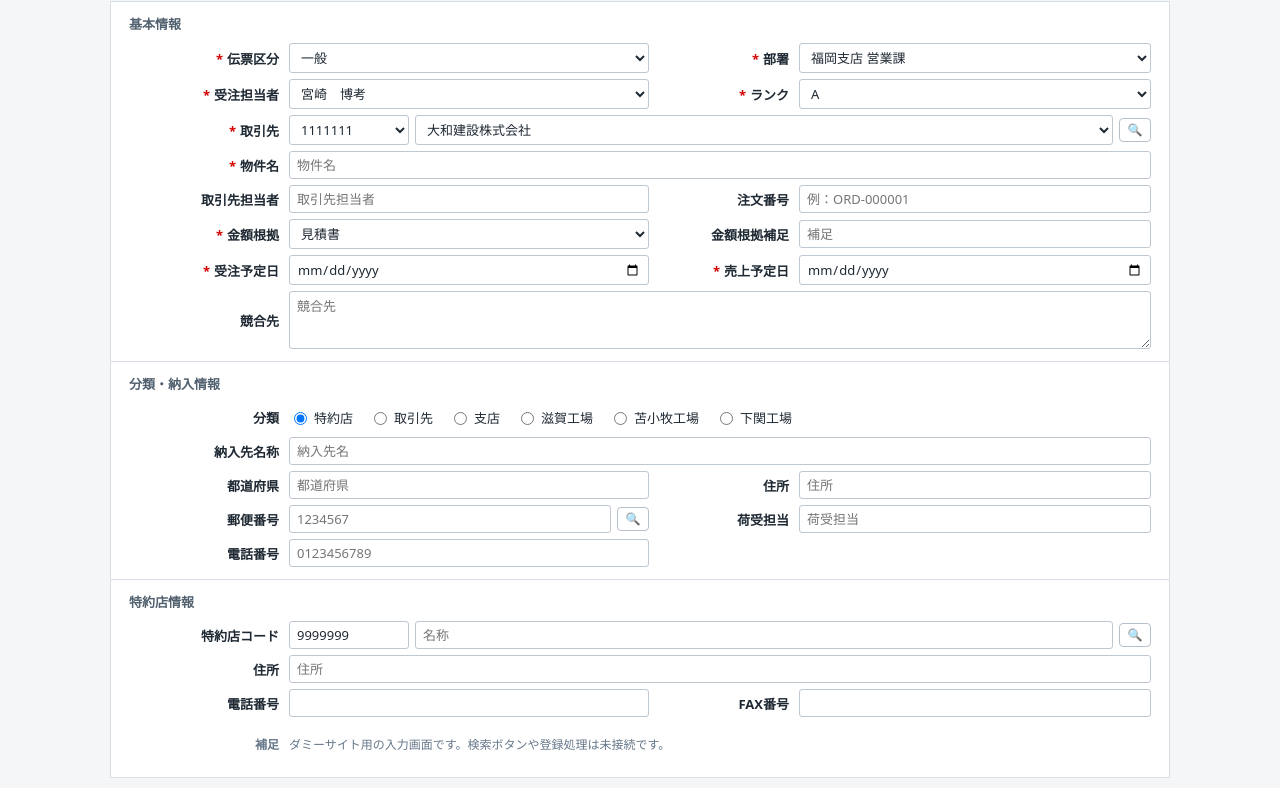
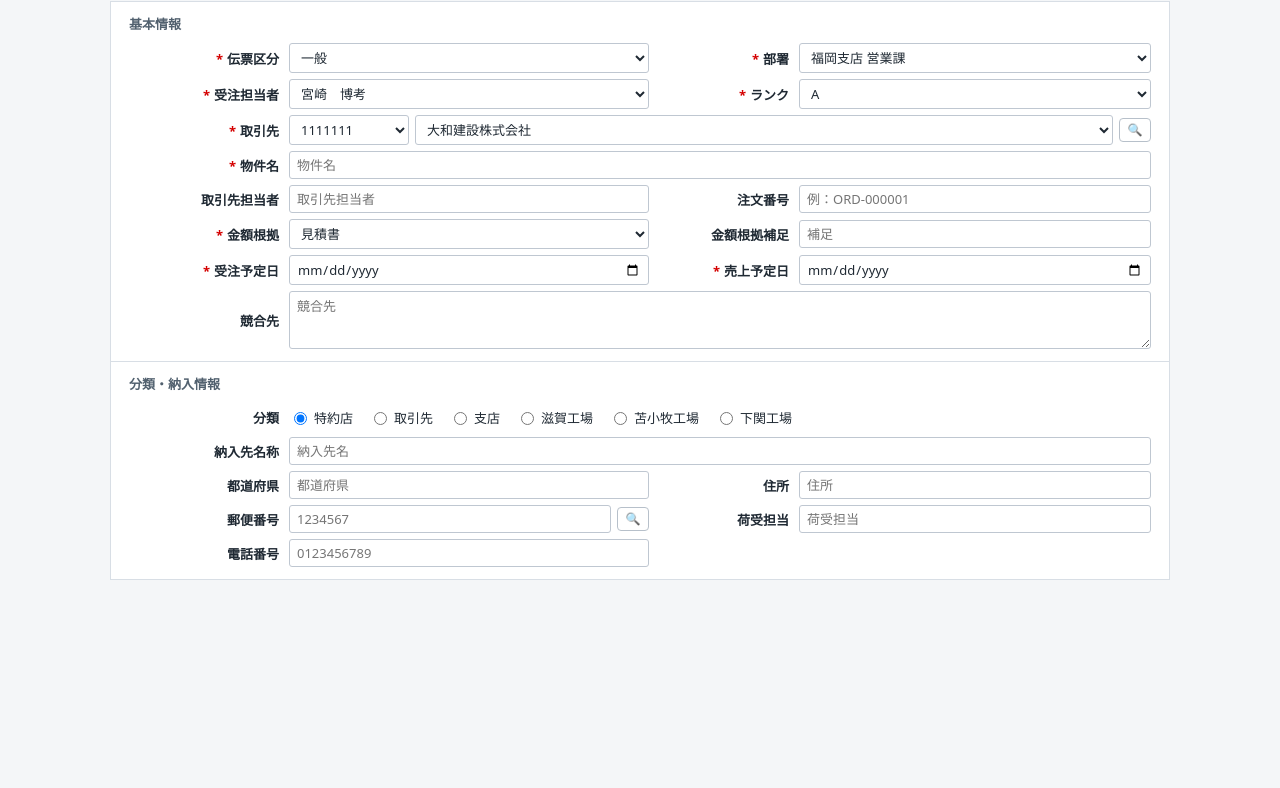
Before and after one commit to ghatake2026/sales-dummy, a website: page index.html in a window 1280 px wide. Shown: the part 66-854 px from the top of the page. After the commit the page ends 800 px from the top, so only its background shows below. Drawn offline with Linux system fonts and the light colour scheme.

Commit message:
Remove partner information fields

```diff
--- a/index.html
+++ b/index.html
@@ -355,29 +355,6 @@
         </div>
       </section>
 
-      <section class="section">
-        <p class="section-title">特約店情報</p>
-        <div class="form-grid">
-          <label for="partnerCode">特約店コード</label>
-          <div class="inline wide">
-            <input id="partnerCode" name="partnerCode" class="code" type="text" value="9999999">
-            <input id="partnerName" name="partnerName" type="text" placeholder="名称">
-            <button type="button" class="lookup" aria-label="特約店検索">🔍</button>
-          </div>
-
-          <label for="partnerAddress">住所</label>
-          <input id="partnerAddress" name="partnerAddress" class="wide" type="text" placeholder="住所">
-
-          <label for="partnerPhone">電話番号</label>
-          <input id="partnerPhone" name="partnerPhone" type="text">
-
-          <label for="partnerFax">FAX番号</label>
-          <input id="partnerFax" name="partnerFax" type="text">
-
-          <label class="hint">補足</label>
-          <p class="hint wide">ダミーサイト用の入力画面です。検索ボタンや登録処理は未接続です。</p>
-        </div>
-      </section>
     </form>
   </main>
 </body>
```
